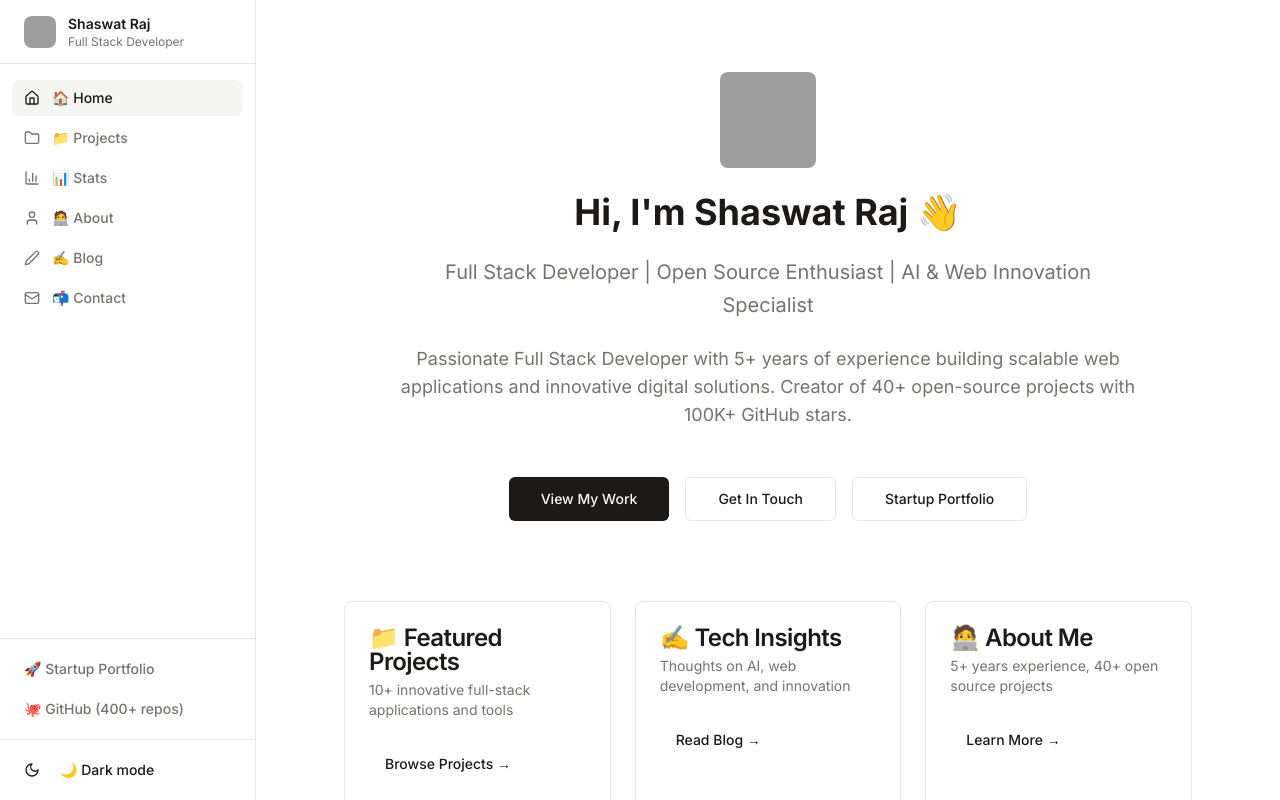
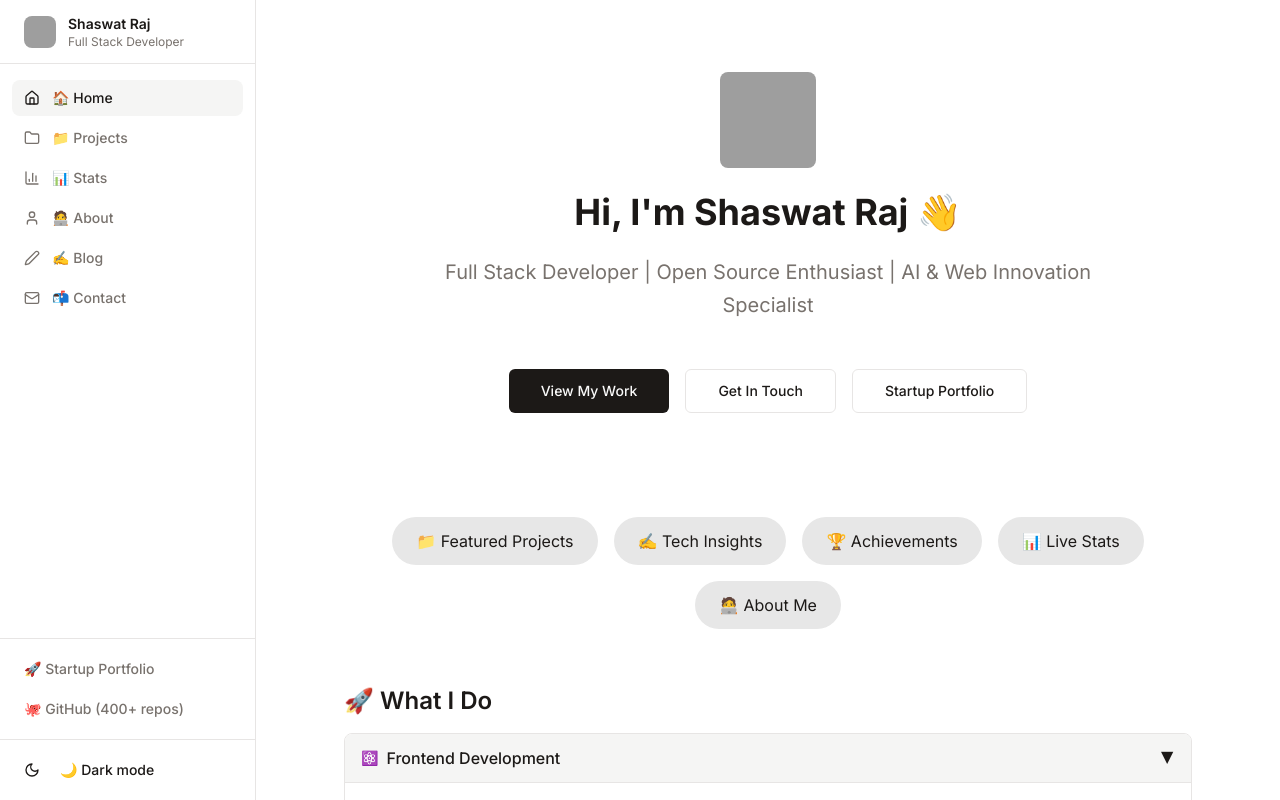
Before and after one commit to SH20RAJ/sh20raj.github.io, a React (Vite) app: page / in a window 1280 px wide. Built offline with nearby package versions, Linux system fonts and the light colour scheme; grey boxes are pictures that could not be loaded.

Commit message:
homepage modified and stats

```diff
--- a/src/pages/Home.tsx
+++ b/src/pages/Home.tsx
@@ -20,10 +20,7 @@ const Home = () => {
         <p className="text-xl text-muted-foreground max-w-2xl mx-auto leading-relaxed">
           Full Stack Developer | Open Source Enthusiast | AI & Web Innovation Specialist
         </p>
-        <p className="text-lg text-muted-foreground max-w-3xl mx-auto">
-          Passionate Full Stack Developer with 5+ years of experience building scalable web applications
-          and innovative digital solutions. Creator of 40+ open-source projects with 100K+ GitHub stars.
-        </p>
+
         <div className="flex flex-wrap justify-center gap-4 pt-6">
           <Button asChild size="lg">
             <Link to="/projects">View My Work</Link>
@@ -40,80 +37,28 @@ const Home = () => {
       </div>
 
       {/* Quick Links */}
-      <div className="grid md:grid-cols-2 lg:grid-cols-3 gap-6">
-        <Card className="hover:shadow-md transition-shadow">
-          <CardHeader>
-            <CardTitle className="flex items-center gap-2">
+      <div className="flex flex-wrap justify-center gap-4 py-6">
+        <Link to="/projects" className="px-6 py-3 bg-primary/10 hover:bg-primary/20 text-primary rounded-full transition-colors flex items-center gap-2">
               📁 Featured Projects
-            </CardTitle>
-            <CardDescription>
-              10+ innovative full-stack applications and tools
-            </CardDescription>
-          </CardHeader>
-          <CardContent>
-            <Button variant="ghost" asChild className="w-full justify-start">
-              <Link to="/projects">Browse Projects →</Link>
-            </Button>
-          </CardContent>
-        </Card>
+        </Link>
 
-        <Card className="hover:shadow-md transition-shadow">
-          <CardHeader>
-            <CardTitle className="flex items-center gap-2">
+        <Link to="/blog" className="px-6 py-3 bg-primary/10 hover:bg-primary/20 text-primary rounded-full transition-colors flex items-center gap-2">
               ✍️ Tech Insights
-            </CardTitle>
-            <CardDescription>
-              Thoughts on AI, web development, and innovation
-            </CardDescription>
-          </CardHeader>
-          <CardContent>
-            <Button variant="ghost" asChild className="w-full justify-start">
-              <Link to="/blog">Read Blog →</Link>
-            </Button>
-          </CardContent>
-        </Card>
+        </Link>
 
-        <Card className="hover:shadow-md transition-shadow">
-          <CardHeader>
-            <CardTitle className="flex items-center gap-2">
+        <Link to="/stats" className="px-6 py-3 bg-primary/10 hover:bg-primary/20 text-primary rounded-full transition-colors flex items-center gap-2">
+              🏆 Achievements
+        </Link>
+
+        <Link to="/stats" className="px-6 py-3 bg-primary/10 hover:bg-primary/20 text-primary rounded-full transition-colors flex items-center gap-2">
+              📊 Live Stats
+        </Link>
+
+        <Link to="/about" className="px-6 py-3 bg-primary/10 hover:bg-primary/20 text-primary rounded-full transition-colors flex items-center gap-2">
               🧑‍💻 About Me
-            </CardTitle>
-            <CardDescription>
-              5+ years experience, 40+ open source projects
-            </CardDescription>
-          </CardHeader>
-          <CardContent>
-            <Button variant="ghost" asChild className="w-full justify-start">
-              <Link to="/about">Learn More →</Link>
-            </Button>
-          </CardContent>
-        </Card>
+        </Link>
             </div>
 
-      {/* Key Achievements */}
-      <div className="space-y-4">
-        <h2 className="text-2xl font-semibold text-foreground">🏆 Key Achievements</h2>
-        <div className="grid md:grid-cols-3 gap-4">
-          <Card>
-            <CardContent className="pt-6 text-center">
-              <div className="text-2xl font-bold text-blue-600">400+</div>
-              <p className="text-muted-foreground">Active Repositories</p>
-            </CardContent>
-          </Card>
-          <Card>
-            <CardContent className="pt-6 text-center">
-              <div className="text-2xl font-bold text-green-600">100K+</div>
-              <p className="text-muted-foreground">Combined GitHub Stars</p>
-            </CardContent>
-          </Card>
-          <Card>
-            <CardContent className="pt-6 text-center">
-              <div className="text-2xl font-bold text-purple-600">8</div>
-              <p className="text-muted-foreground">Active Startups</p>
-            </CardContent>
-          </Card>
-        </div>
-      </div>
 
       {/* Skills Overview */}
       <div className="space-y-4">
@@ -180,59 +125,7 @@ const Home = () => {
         </CollapsibleSection>
       </div>
 
-      {/* Live Stats Overview */}
-      <div className="space-y-4">
-        <div className="flex items-center justify-between">
-          <h2 className="text-2xl font-semibold text-foreground">📊 Live Developer Stats</h2>
-          <Button variant="outline" size="sm" asChild>
-            <Link to="/stats">View All Stats →</Link>
-          </Button>
-        </div>
-        <div className="grid md:grid-cols-2 lg:grid-cols-4 gap-4">
-          <Card className="hover:shadow-md transition-shadow border-blue-200 dark:border-blue-800">
-            <CardContent className="pt-6 text-center">
-              <div className="text-2xl font-bold text-blue-600 mb-1">46</div>
-              <p className="text-sm text-muted-foreground mb-1">NPM Packages</p>
-              <p className="text-xs text-green-600">1331.7% avg quality</p>
-            </CardContent>
-          </Card>
-          <Card className="hover:shadow-md transition-shadow border-green-200 dark:border-green-800">
-            <CardContent className="pt-6 text-center">
-              <div className="text-2xl font-bold text-green-600 mb-1">471</div>
-              <p className="text-sm text-muted-foreground mb-1">GitHub Repos</p>
-              <p className="text-xs text-green-600">181 total stars</p>
-            </CardContent>
-          </Card>
-          <Card className="hover:shadow-md transition-shadow border-orange-200 dark:border-orange-800">
-            <CardContent className="pt-6 text-center">
-              <div className="text-2xl font-bold text-orange-600 mb-1">55</div>
-              <p className="text-sm text-muted-foreground mb-1">LeetCode Solved</p>
-              <p className="text-xs text-green-600">57.67% acceptance</p>
-            </CardContent>
-          </Card>
-          <Card className="hover:shadow-md transition-shadow border-purple-200 dark:border-purple-800">
-            <CardContent className="pt-6 text-center">
-              <div className="text-2xl font-bold text-purple-600 mb-1">6356K</div>
-              <p className="text-sm text-muted-foreground mb-1">Downloads</p>
-              <p className="text-xs text-green-600">Total NPM downloads</p>
-            </CardContent>
-          </Card>
-        </div>
-        <div className="grid md:grid-cols-2 gap-4">
-          <Card className="hover:shadow-md transition-shadow">
-            <CardContent className="pt-6 text-center">
-              <div className="text-2xl font-bold text-indigo-600 mb-1">91</div>
-              <p className="text-sm text-muted-foreground">GitHub Followers</p>
-            </CardContent>
-          </Card>
-          <Card className="hover:shadow-md transition-shadow">
-            <CardContent className="pt-6 text-center">
-              <div className="text-2xl font-bold text-pink-600 mb-1">Live</div>
-              <p className="text-sm text-muted-foreground">Real-time Data</p>
-            </CardContent>
-          </Card>
-        </div>
-      </div>
+
     </div>
   );
 };
--- a/src/pages/Stats.tsx
+++ b/src/pages/Stats.tsx
@@ -348,17 +348,17 @@ const Stats = () => {
 
       {/* Quick Overview Cards */}
       <div className="grid gap-6 md:grid-cols-2 lg:grid-cols-5">
-        <Card className="border-blue-200 dark:border-blue-800">
+        <Card className="border-purple-200 dark:border-purple-800">
           <CardHeader className="flex flex-row items-center space-y-0 pb-2">
-            <CardTitle className="text-sm font-medium">NPM Packages</CardTitle>
-            <Package className="h-4 w-4 text-blue-600 ml-auto" />
+            <CardTitle className="text-sm font-medium">Downloads</CardTitle>
+            <Download className="h-4 w-4 text-purple-600 ml-auto" />
           </CardHeader>
           <CardContent>
-            <div className="text-2xl font-bold text-blue-600">
-              {loading.npm ? '...' : npmStats.totalPackages}
+            <div className="text-2xl font-bold text-purple-600">
+              {loading.npm ? '...' : `${(npmStats.totalDownloads / 1000).toFixed(0)}K`}
             </div>
             <p className="text-xs text-muted-foreground">
-              {loading.npm ? 'Loading...' : `${npmStats.averageQuality.toFixed(1)}% avg quality`}
+              {loading.npm ? 'Loading...' : 'Total NPM downloads'}
             </p>
           </CardContent>
         </Card>
@@ -378,6 +378,24 @@ const Stats = () => {
           </CardContent>
         </Card>
 
+
+
+        <Card className="border-blue-200 dark:border-blue-800">
+          <CardHeader className="flex flex-row items-center space-y-0 pb-2">
+            <CardTitle className="text-sm font-medium">NPM Packages</CardTitle>
+            <Package className="h-4 w-4 text-blue-600 ml-auto" />
+          </CardHeader>
+          <CardContent>
+            <div className="text-2xl font-bold text-blue-600">
+              {loading.npm ? '...' : npmStats.totalPackages}
+            </div>
+            <p className="text-xs text-muted-foreground">
+              {loading.npm ? 'Loading...' : `${npmStats.averageQuality.toFixed(1)}% avg quality`}
+            </p>
+          </CardContent>
+        </Card>
+
+
         <Card className="border-yellow-200 dark:border-yellow-800">
           <CardHeader className="flex flex-row items-center space-y-0 pb-2">
             <CardTitle className="text-sm font-medium">LeetCode Solved</CardTitle>
@@ -393,20 +411,6 @@ const Stats = () => {
           </CardContent>
         </Card>
 
-        <Card className="border-purple-200 dark:border-purple-800">
-          <CardHeader className="flex flex-row items-center space-y-0 pb-2">
-            <CardTitle className="text-sm font-medium">Downloads</CardTitle>
-            <Download className="h-4 w-4 text-purple-600 ml-auto" />
-          </CardHeader>
-          <CardContent>
-            <div className="text-2xl font-bold text-purple-600">
-              {loading.npm ? '...' : `${(npmStats.totalDownloads / 1000).toFixed(0)}K`}
-            </div>
-            <p className="text-xs text-muted-foreground">
-              {loading.npm ? 'Loading...' : 'Total NPM downloads'}
-            </p>
-          </CardContent>
-        </Card>
 
         <Card className="border-indigo-200 dark:border-indigo-800">
           <CardHeader className="flex flex-row items-center space-y-0 pb-2">
```
Lines whose indentation alone changed are shown as unchanged.
